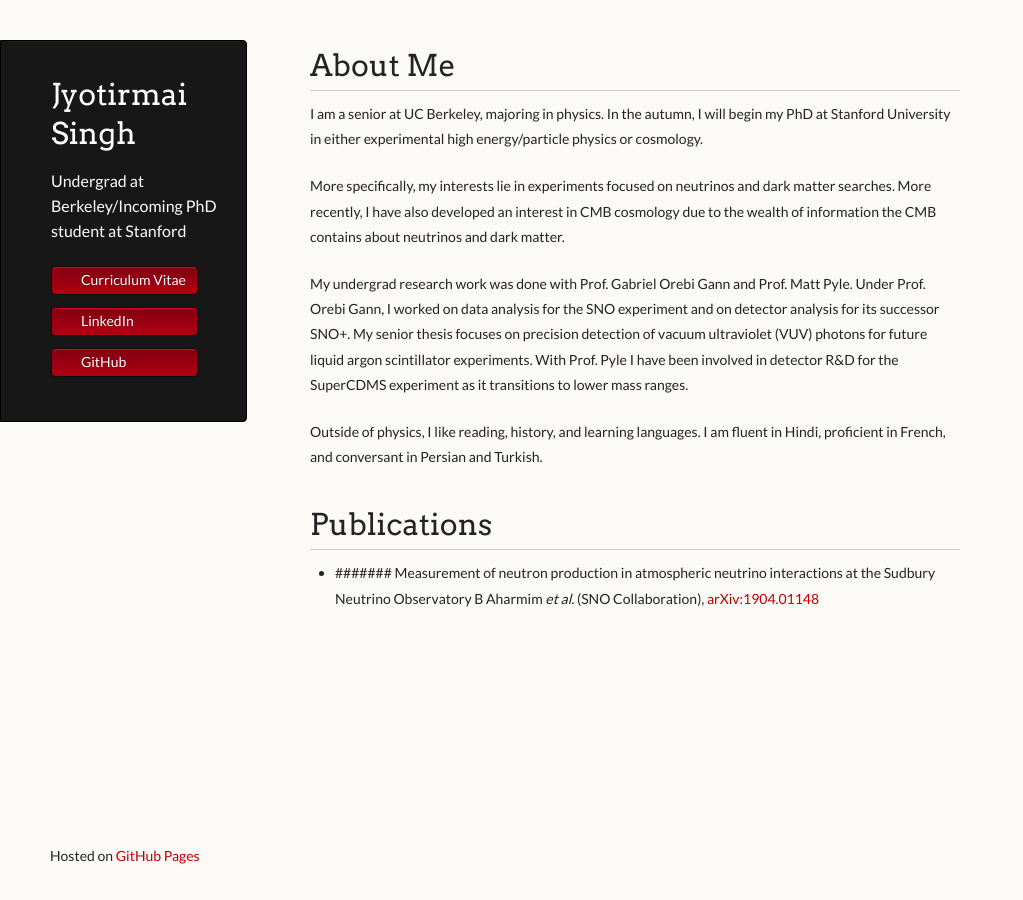
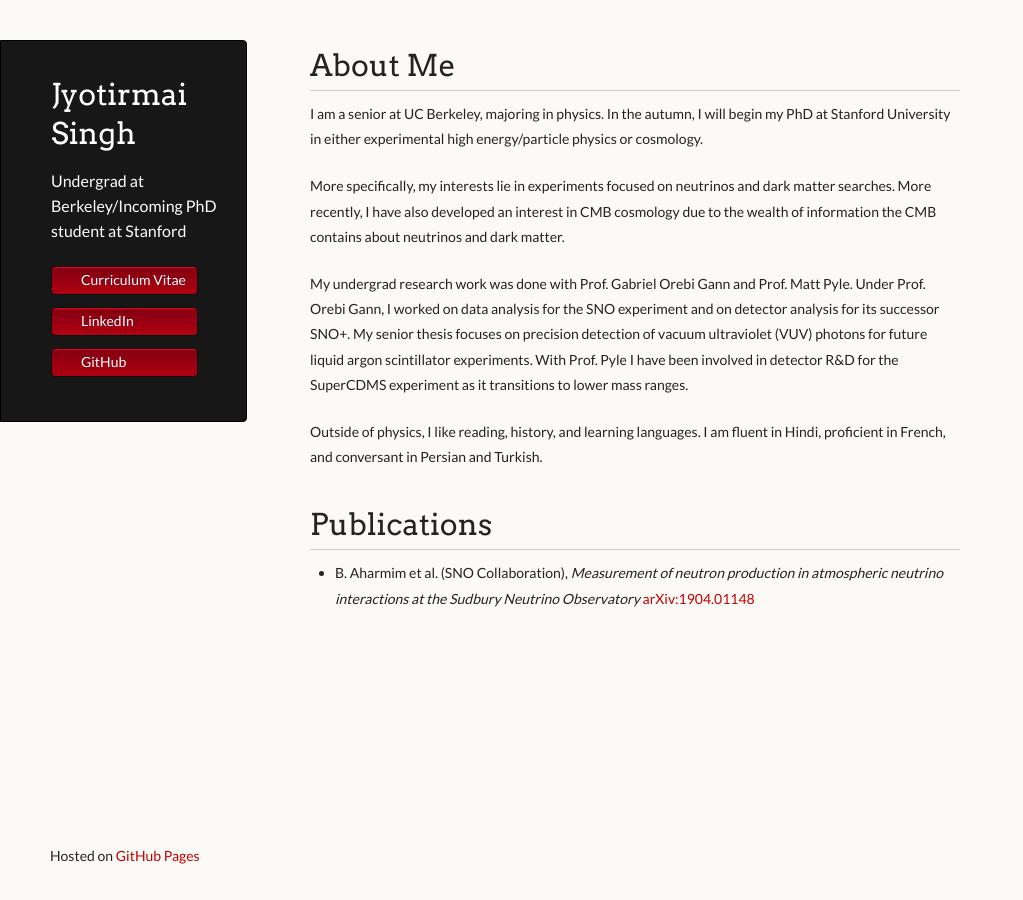
Before and after one commit to joe-singh/joe-singh.github.io, a Jekyll site: the page built from index.md, in a window 1280 px wide. Shown: the whole page, without its empty margins (0-1023 px from the left). Built offline with Jekyll 4.4.1, drawn with Linux system fonts in a browser that asks for light colours.

Commit message:
Clean up pubs

```diff
--- a/index.md
+++ b/index.md
@@ -27,8 +27,8 @@ Outside of physics, I like reading, history, and learning languages. I am fluent
 
 # Publications
 
-* ####### Measurement of neutron production in atmospheric neutrino interactions at the Sudbury Neutrino Observatory
-  B Aharmim _et al._ (SNO Collaboration), [arXiv:1904.01148](https://arxiv.org/abs/1904.01148)
+* B. Aharmim et al. (SNO Collaboration), _Measurement of neutron production in atmospheric neutrino interactions at the Sudbury Neutrino Observatory_
+  [arXiv:1904.01148](https://arxiv.org/abs/1904.01148)
 
 <!---
 ## Header 2
```
